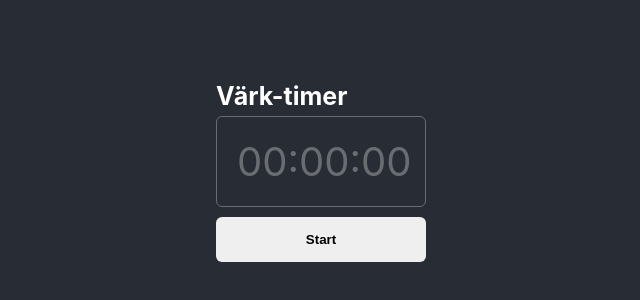
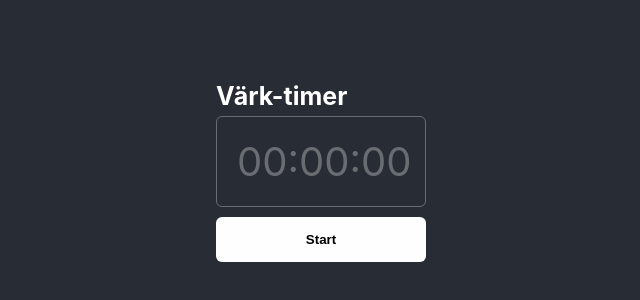
Before and after one commit to SebastianUdden/contraction-timer, a React (Create React App) app: page / in a window 1280 px wide. Shown: the part 244-544 px from the top of the page, without its empty margins (319-959 px from the left). Built offline with nearby package versions, Linux system fonts and the light colour scheme.

Commit message:
chore: fix background-color button

```diff
--- a/src/components/ContractionTimer.js
+++ b/src/components/ContractionTimer.js
@@ -67,6 +67,7 @@ const Button = styled.button`
   border: none;
   cursor: pointer;
   margin-right: 5px;
+  background-color: #fefefe;
   :last-child {
     margin: 0;
   }
```
